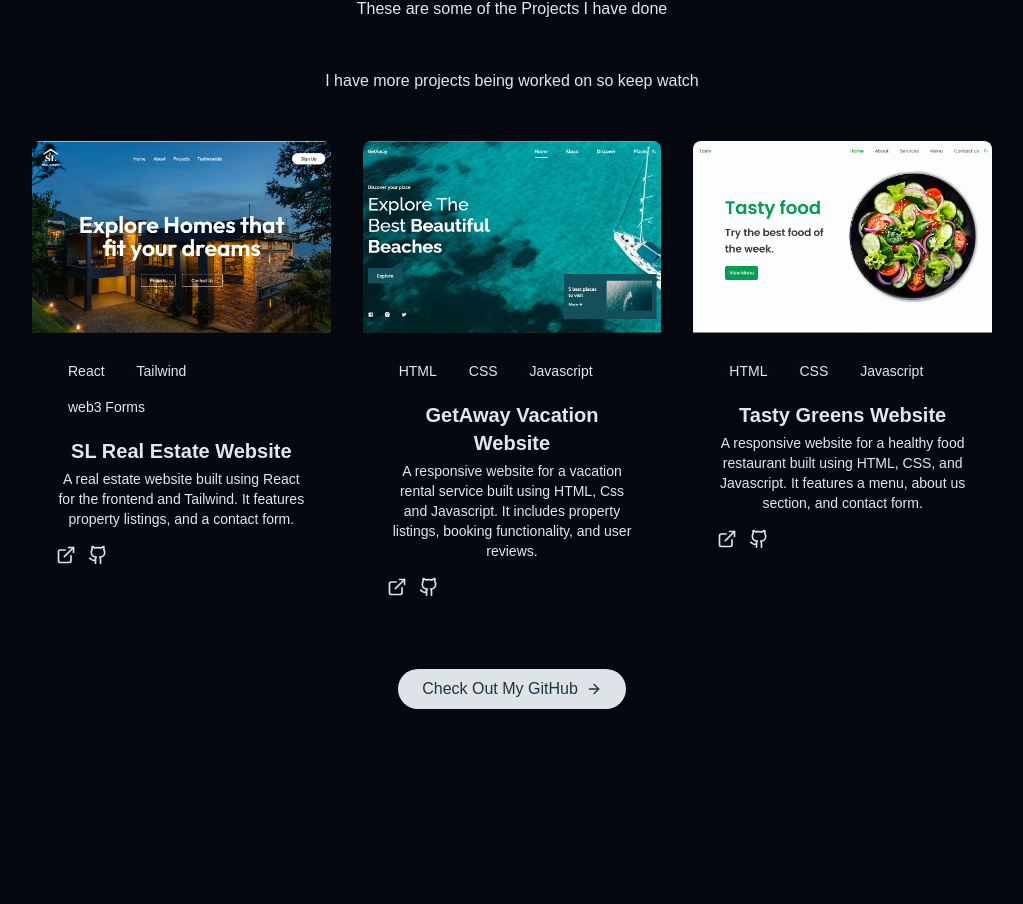
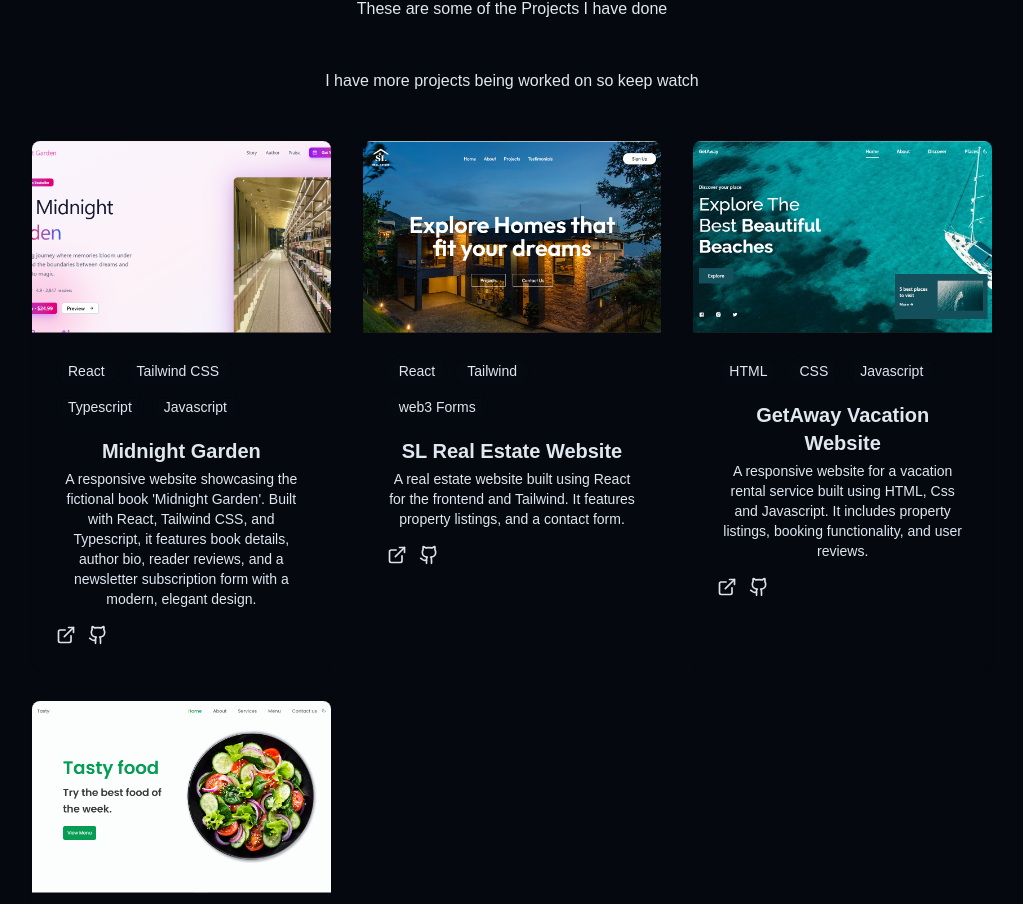
Before and after one commit to taiye-aa/Portfolio, a React (Vite) app: page / in a window 1280 px wide. Shown: the part 2731-3635 px from the top of the page, without its empty margins (128-1151 px from the left). Built offline with nearby package versions, Linux system fonts and the light colour scheme; a web font is replaced by a local one.

Commit message:
new commit

```diff
--- a/src/components/Projects.jsx
+++ b/src/components/Projects.jsx
@@ -2,6 +2,15 @@ import { ArrowRight, ExternalLink, Github, GithubIcon } from 'lucide-react'
 import React from 'react'
 
 const projects = [
+    {
+        id:4,
+        title:"Midnight Garden",
+        description:"A responsive website showcasing the fictional book 'Midnight Garden'. Built with React, Tailwind CSS, and Typescript, it features book details, author bio, reader reviews, and a newsletter subscription form with a modern, elegant design.",
+        image:"./midnight.png",
+        tags:["React","Tailwind CSS","Typescript", "Javascript"],
+        projectUrl:"https://taiye-aa.github.io/Midnight-Garden/",
+        githubUrl:"https://github.com/taiye-aa/Midnight-Garden"
+    },
     {
         id:1,
         title:"SL Real Estate Website",
@@ -28,7 +37,9 @@ const projects = [
         projectUrl:"https://taiye-aa.github.io/Responsive-Restaurant-Website-Design-for-Tasty",
         githubUrl:"https://github.com/taiye-aa/Responsive-Restaurant-Website-Design-for-Tasty"
     }
+
 ]
+
 const Projects = () => {
   return (
     <section id='projects' className='py-24 px-4 relative '>
```
Also changed, not shown: public/midnight.png (added).
